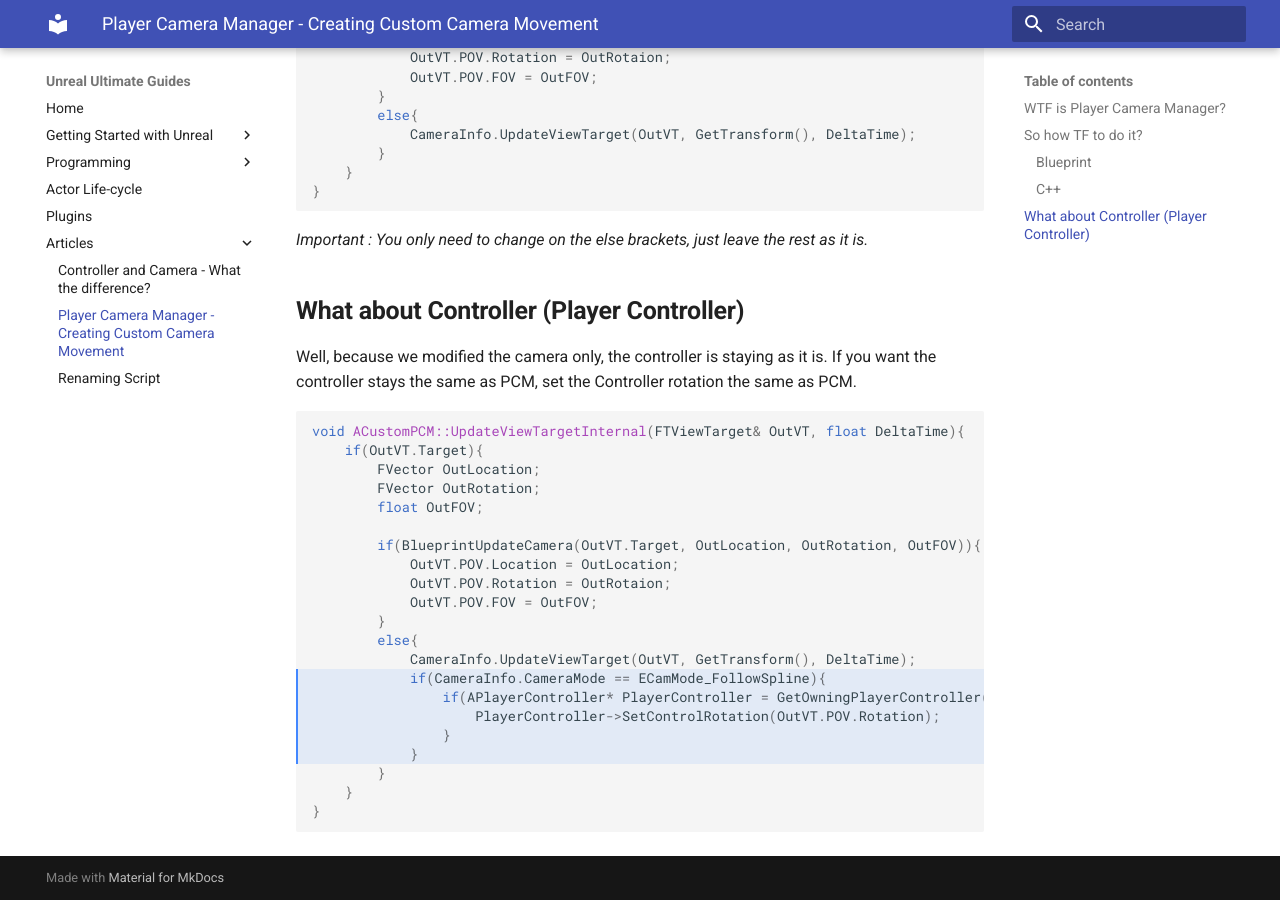
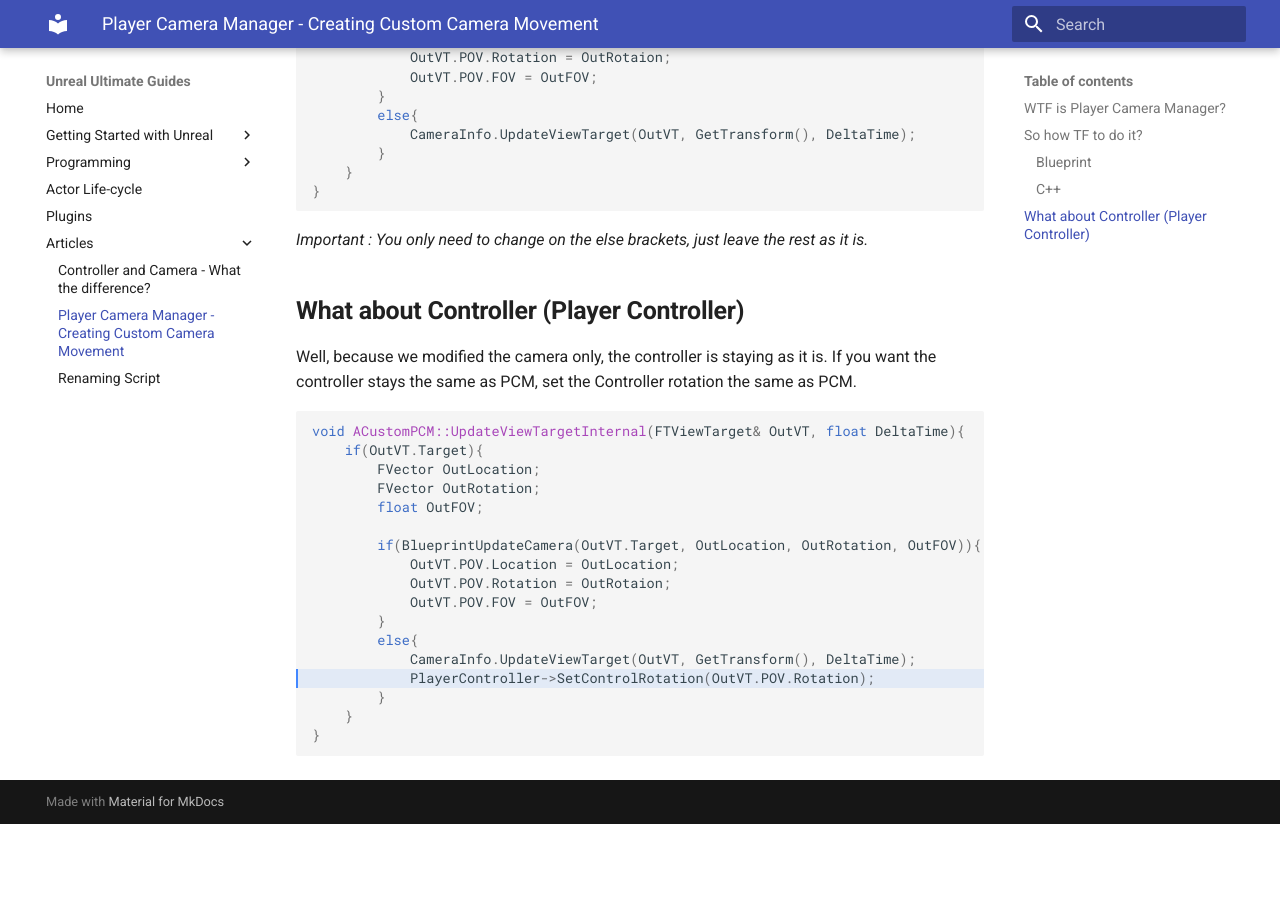
Before and after one commit to damarindra/unreal, an MkDocs documentation site: the page built from docs/articles/player-camera-manager.md, in a window 1280 px wide and 900 px high, scrolled down 1319 px. Built offline with MkDocs 1.6.1 and Material for MkDocs 9.7.7, drawn with Linux system fonts in a browser that asks for light colours; after the commit the page ends 2143 px from its top, so only the background shows below that.

````diff
--- a/docs/articles/player-camera-manager.md
+++ b/docs/articles/player-camera-manager.md
@@ -44,7 +44,7 @@ void ACustomPCM::UpdateViewTargetInternal(FTViewTarget& OutVT, float DeltaTime){
 Well, because we modified the camera only, the controller is staying as it is. If you want the controller stays the same as PCM, set the Controller rotation the same as PCM.
 
 
-```cpp hl_lines="14 15 16 17 18"
+```cpp hl_lines="14"
 void ACustomPCM::UpdateViewTargetInternal(FTViewTarget& OutVT, float DeltaTime){
 	if(OutVT.Target){
 		FVector OutLocation;
@@ -58,11 +58,7 @@ void ACustomPCM::UpdateViewTargetInternal(FTViewTarget& OutVT, float DeltaTime){
 		}
 		else{
 			CameraInfo.UpdateViewTarget(OutVT, GetTransform(), DeltaTime);
-			if(CameraInfo.CameraMode == ECamMode_FollowSpline){
-				if(APlayerController* PlayerController = GetOwningPlayerController()){
-					PlayerController->SetControlRotation(OutVT.POV.Rotation);
-				}
-			}
+			PlayerController->SetControlRotation(OutVT.POV.Rotation);
 		}
 	}
 }
````
Also changed, not shown: docs/random/mixamo.md (added, +27 -0 lines).
